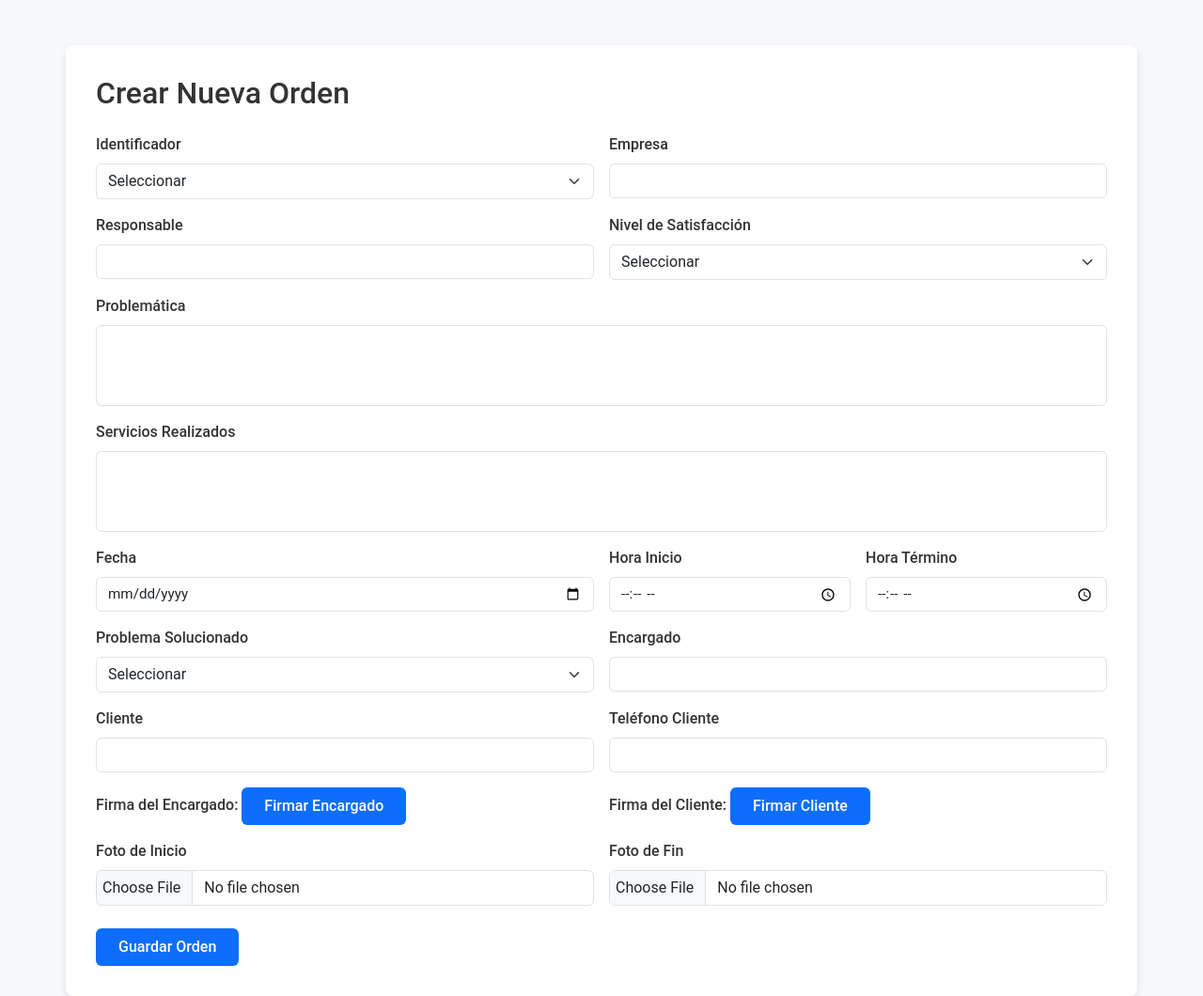
After one commit to AngelPerez10/Gestion, a Django app: page /from_user/ in a window 1280 px wide. The commit adds this page. Shown: the whole page at 94% size. Run offline with Django 5.2, Linux system fonts and the light colour scheme.

Commit message:
Formulario para usuarios
Se creo la vista del formulario para usuarios

```diff
--- a/ordenes_servicios/DigitalFlow/forms.py
+++ b/ordenes_servicios/DigitalFlow/forms.py
@@ -6,12 +6,16 @@ from .models import Orden
 class OrdenForm(forms.ModelForm):
     class Meta:
         model = Orden
-        fields = ['identificador', 'empresa', 'responsable', 'problematica',
-                  'servicios_realizados', 'fecha', 'hora_inicio', 'hora_termino',
-                  'nivel_satisfaccion', 'problema_solucionado', 'nombre_encargado',
-                  'nombre_cliente', 'telefono_cliente', 'foto_inicio', 'foto_fin']
+        fields = [
+            'identificador', 'empresa', 'responsable', 'problematica',
+            'servicios_realizados', 'fecha_inicio', 'hora_inicio',
+            'fecha_finalizacion', 'hora_termino', 'nivel_satisfaccion',
+            'problema_solucionado', 'nombre_encargado', 'nombre_cliente',
+            'telefono_cliente', 'foto_inicio', 'foto_fin', 'firma_encargado', 'firma_cliente'
+        ]
         widgets = {
-            'fecha': forms.DateInput(attrs={'type': 'date'}),
+            'fecha_inicio': forms.DateInput(attrs={'type': 'date'}),
+            'fecha_finalizacion': forms.DateInput(attrs={'type': 'date'}),
             'hora_inicio': forms.TimeInput(attrs={'type': 'time'}),
             'hora_termino': forms.TimeInput(attrs={'type': 'time'}),
         }
--- /dev/null
+++ b/ordenes_servicios/DigitalFlow/static/css/desing_user.css
@@ -0,0 +1,133 @@
+/* Estilos personalizados para el formulario */
+body {
+    font-family: 'Roboto', sans-serif;
+    background-color: #f7f9fc;
+    color: #333;
+    margin: 0;
+    padding: 0;
+}
+
+h1 {
+    font-weight: 700;
+}
+
+.container {
+    background: #ffffff;
+    padding: 2rem;
+    border-radius: 8px;
+    box-shadow: 0px 4px 8px rgba(0, 0, 0, 0.1);
+}
+
+.form-label {
+    font-weight: 500;
+}
+
+.form-control,
+.form-select {
+    border-radius: 6px;
+}
+
+textarea.form-control {
+    resize: none;
+}
+
+canvas {
+    border: 1px solid #ddd;
+    border-radius: 6px;
+    width: 100%;
+    height: 100px;
+    margin-bottom: 1rem;
+}
+
+.btn-primary {
+    background-color: #0d6efd;
+    border: none;
+    border-radius: 6px;
+    padding: 0.5rem 1.5rem;
+    font-size: 1rem;
+    font-weight: 500;
+    transition: all 0.3s ease;
+}
+
+.btn-primary:hover {
+    background-color: #0b5ed7;
+}
+
+.btn-secondary {
+    background-color: #6c757d;
+    border: none;
+    border-radius: 6px;
+    padding: 0.5rem 1.5rem;
+    font-size: 1rem;
+    font-weight: 500;
+    transition: all 0.3s ease;
+}
+
+.btn-secondary:hover {
+    background-color: #5c636a;
+}
+
+.btn-clear {
+    margin-top: 0.5rem;
+    font-size: 0.85rem;
+    padding: 0.4rem 0.8rem;
+}
+
+small.form-text {
+    display: block;
+    margin-top: 0.25rem;
+    color: #6c757d;
+}
+
+textarea,
+input[type="text"],
+input[type="tel"],
+input[type="date"],
+input[type="time"],
+select {
+    font-size: 0.95rem;
+}
+
+#firma_encargado_canvas, #firma_cliente_canvas {
+    width: 100%;
+    height: auto;
+    border: 1px solid black;
+}
+
+.form-signature-container {
+    display: flex;
+    justify-content: center;
+    align-items: center;
+    margin: 20px 0;
+    max-height: 250px;
+    overflow: auto;
+}
+
+
+
+input[type="file"] {
+    padding: 0.375rem;
+}
+
+label {
+    margin-bottom: 0.5rem;
+}
+
+.form-check-label {
+    margin-left: 0.5rem;
+}
+
+button[type="submit"] {
+    margin-right: 0.5rem;
+}
+
+@media only screen and (max-width: 600px) {
+    .form-signature-container {
+        max-height: 150px;
+    }
+
+    canvas {
+        width: 100%;
+        height: auto;
+    }
+}
--- /dev/null
+++ b/ordenes_servicios/DigitalFlow/static/js/digital_signature.js
@@ -0,0 +1,169 @@
+window.onload = function () {
+    const encargadoCanvas = document.getElementById('firma_encargado_canvas');
+    const clienteCanvas = document.getElementById('firma_cliente_canvas');
+    const encargadoCtx = encargadoCanvas.getContext('2d');
+    const clienteCtx = clienteCanvas.getContext('2d');
+
+    // Ajuste de tamaño del lienzo dinámicamente
+    function resizeCanvas(canvas) {
+        canvas.width = canvas.offsetWidth;
+        canvas.height = canvas.offsetHeight;
+    }
+
+    // Función para inicializar los lienzos cuando el modal es mostrado
+    function initializeCanvas(canvas, ctx) {
+        resizeCanvas(canvas);
+        ctx.strokeStyle = 'black';
+        ctx.lineWidth = 2;
+    }
+
+    // Función para cargar las firmas desde localStorage
+    function loadSignature(canvas, ctx, storageKey) {
+        const signatureData = localStorage.getItem(storageKey);
+        if (signatureData) {
+            const img = new Image();
+            img.src = signatureData;
+            img.onload = function () {
+                ctx.drawImage(img, 0, 0, canvas.width, canvas.height);
+            };
+        }
+    }
+
+    // Esperar a que el modal de firma del encargado se abra
+    $('#firmaModalEncargado').on('shown.bs.modal', function () {
+        initializeCanvas(encargadoCanvas, encargadoCtx);
+        loadSignature(encargadoCanvas, encargadoCtx, 'firma_encargado');
+    });
+
+    // Esperar a que el modal de firma del cliente se abra
+    $('#firmaModalCliente').on('shown.bs.modal', function () {
+        initializeCanvas(clienteCanvas, clienteCtx);
+        loadSignature(clienteCanvas, clienteCtx, 'firma_cliente');
+    });
+
+    let drawingEncargado = false;
+    let drawingCliente = false;
+
+    // Función para obtener las coordenadas del cursor o toque
+    function getCursorPosition(canvas, event) {
+        const rect = canvas.getBoundingClientRect();
+        const touch = event.touches ? event.touches[0] : event; // Usar el primer toque si hay varios
+        return {
+            x: touch.clientX - rect.left,
+            y: touch.clientY - rect.top
+        };
+    }
+
+    // Función para iniciar el dibujo
+    function startDrawing(ctx, canvas, e) {
+        const pos = getCursorPosition(canvas, e);
+        ctx.beginPath();
+        ctx.moveTo(pos.x, pos.y);
+        return true;
+    }
+
+    // Función para dibujar en el lienzo
+    function draw(ctx, canvas, e, drawing) {
+        if (drawing) {
+            const pos = getCursorPosition(canvas, e);
+            ctx.lineTo(pos.x, pos.y);
+            ctx.stroke();
+        }
+    }
+
+    // Eventos para el lienzo del encargado
+    encargadoCanvas.addEventListener('mousedown', (e) => {
+        drawingEncargado = startDrawing(encargadoCtx, encargadoCanvas, e);
+    });
+
+    encargadoCanvas.addEventListener('mousemove', (e) => {
+        draw(encargadoCtx, encargadoCanvas, e, drawingEncargado);
+    });
+
+    encargadoCanvas.addEventListener('mouseup', () => {
+        drawingEncargado = false;
+    });
+
+    // Nuevos eventos para pantallas táctiles en el lienzo del encargado
+    encargadoCanvas.addEventListener('touchstart', (e) => {
+        drawingEncargado = startDrawing(encargadoCtx, encargadoCanvas, e);
+        e.preventDefault(); // Prevenir el scroll
+    });
+
+    encargadoCanvas.addEventListener('touchmove', (e) => {
+        draw(encargadoCtx, encargadoCanvas, e, drawingEncargado);
+        e.preventDefault(); // Prevenir el scroll
+    });
+
+    encargadoCanvas.addEventListener('touchend', () => {
+        drawingEncargado = false;
+    });
+
+    // Eventos para el lienzo del cliente
+    clienteCanvas.addEventListener('mousedown', (e) => {
+        drawingCliente = startDrawing(clienteCtx, clienteCanvas, e);
+    });
+
+    clienteCanvas.addEventListener('mousemove', (e) => {
+        draw(clienteCtx, clienteCanvas, e, drawingCliente);
+    });
+
+    clienteCanvas.addEventListener('mouseup', () => {
+        drawingCliente = false;
+    });
+
+    // Nuevos eventos para pantallas táctiles en el lienzo del cliente
+    clienteCanvas.addEventListener('touchstart', (e) => {
+        drawingCliente = startDrawing(clienteCtx, clienteCanvas, e);
+        e.preventDefault(); // Prevenir el scroll
+    });
+
+    clienteCanvas.addEventListener('touchmove', (e) => {
+        draw(clienteCtx, clienteCanvas, e, drawingCliente);
+        e.preventDefault(); // Prevenir el scroll
+    });
+
+    clienteCanvas.addEventListener('touchend', () => {
+        drawingCliente = false;
+    });
+
+    // Limpiar lienzos
+    document.getElementById('clearEncargadoSignature').addEventListener('click', () => {
+        encargadoCtx.clearRect(0, 0, encargadoCanvas.width, encargadoCanvas.height);
+        localStorage.removeItem('firma_encargado'); // Borrar firma almacenada
+    });
+
+    document.getElementById('clearClienteSignature').addEventListener('click', () => {
+        clienteCtx.clearRect(0, 0, clienteCanvas.width, clienteCanvas.height);
+        localStorage.removeItem('firma_cliente'); // Borrar firma almacenada
+    });
+
+    // Convertir firmas a imágenes antes de enviar
+    document.querySelector('form').addEventListener('submit', function (e) {
+        e.preventDefault(); // Prevenir el envío del formulario para evitar recarga de página
+
+        // Obtener las imágenes en formato base64
+        const encargadoSignature = encargadoCanvas.toDataURL();
+        const clienteSignature = clienteCanvas.toDataURL();
+
+        // Guardar las firmas en localStorage
+        localStorage.setItem('firma_encargado', encargadoSignature);
+        localStorage.setItem('firma_cliente', clienteSignature);
+
+        // Crear campos ocultos en el formulario para enviar las imágenes
+        const encargadoInput = document.createElement('input');
+        encargadoInput.type = 'hidden';
+        encargadoInput.name = 'firma_encargado';
+        encargadoInput.value = encargadoSignature;
+        this.appendChild(encargadoInput);
+
+        const clienteInput = document.createElement('input');
+        clienteInput.type = 'hidden';
+        clienteInput.name = 'firma_cliente';
+        clienteInput.value = clienteSignature;
+        this.appendChild(clienteInput);
+
+        // Enviar el formulario
+        this.submit();
+    });
+};
--- /dev/null
+++ b/ordenes_servicios/DigitalFlow/templates/from_user.html
@@ -0,0 +1,153 @@
+<!-- Archivo: DigitalFlow/templates/from_user.html   http://127.0.0.1:8000/from_user/ -->
+
+<!DOCTYPE html>
+<html lang="en">
+<head>
+    {% load static %}
+    <meta charset="UTF-8">
+    <meta name="viewport" content="width=device-width, initial-scale=1.0">
+    <link href="https://cdn.jsdelivr.net/npm/bootstrap@5.3.0-alpha1/dist/css/bootstrap.min.css" rel="stylesheet">
+    <link rel="stylesheet" href="{% static 'css/desing_user.css' %}">
+    <title>Formulario de Usuario</title>
+</head>
+<body>
+    <div class="container mt-5">
+        <h2 class="mb-4">Crear Nueva Orden</h2>
+        <!-- Formulario de creación de orden -->
+        <form action="{% url 'DigitalFlow:from_user' %}" method="POST" enctype="multipart/form-data">
+            {% csrf_token %}
+            <div class="row g-3">
+                <div class="col-md-6">
+                    <label for="identificador" class="form-label">Identificador</label>
+                    <select class="form-select" id="identificador" name="identificador" required>
+                        <option value="" disabled selected>Seleccionar</option>
+                        <option value="H">H</option>
+                        <option value="Q">Q</option>
+                        <option value="M">M</option>
+                    </select>
+                </div>
+                <div class="col-md-6">
+                    <label for="empresa" class="form-label">Empresa</label>
+                    <input type="text" class="form-control" id="empresa" name="empresa" required>
+                </div>
+                <div class="col-md-6">
+                    <label for="responsable" class="form-label">Responsable</label>
+                    <input type="text" class="form-control" id="responsable" name="responsable" required>
+                </div>
+                <div class="col-md-6">
+                    <label for="nivel_satisfaccion" class="form-label">Nivel de Satisfacción</label>
+                    <select class="form-select" id="nivel_satisfaccion" name="nivel_satisfaccion" required>
+                        <option value="" disabled selected>Seleccionar</option>
+                        <option value="1">1 - Malo</option>
+                        <option value="2">2 - Regular</option>
+                        <option value="3">3 - Bueno</option>
+                        <option value="4">4 - Excelente</option>
+                    </select>
+                </div>
+                <div class="col-md-12">
+                    <label for="problematica" class="form-label">Problemática</label>
+                    <textarea class="form-control" id="problematica" name="problematica" rows="3" required></textarea>
+                </div>
+                <div class="col-md-12">
+                    <label for="servicios_realizados" class="form-label">Servicios Realizados</label>
+                    <textarea class="form-control" id="servicios_realizados" name="servicios_realizados" rows="3" required></textarea>
+                </div>
+                <div class="col-md-6">
+                    <label for="fecha" class="form-label">Fecha</label>
+                    <input type="date" class="form-control" id="fecha" name="fecha" required>
+                </div>
+                <div class="col-md-3">
+                    <label for="hora_inicio" class="form-label">Hora Inicio</label>
+                    <input type="time" class="form-control" id="hora_inicio" name="hora_inicio" required>
+                </div>
+                <div class="col-md-3">
+                    <label for="hora_termino" class="form-label">Hora Término</label>
+                    <input type="time" class="form-control" id="hora_termino" name="hora_termino" required>
+                </div>
+                <div class="col-md-6">
+                    <label for="problema_solucionado" class="form-label">Problema Solucionado</label>
+                    <select class="form-select" id="problema_solucionado" name="problema_solucionado" required>
+                        <option value="" disabled selected>Seleccionar</option>
+                        <option value="True">Sí</option>
+                        <option value="False">No</option>
+                    </select>
+                </div>
+                <div class="col-md-6">
+                    <label for="nombre_encargado" class="form-label">Encargado</label>
+                    <input type="text" class="form-control" id="nombre_encargado" name="nombre_encargado" required>
+                </div>
+                <div class="col-md-6">
+                    <label for="nombre_cliente" class="form-label">Cliente</label>
+                    <input type="text" class="form-control" id="nombre_cliente" name="nombre_cliente" required>
+                </div>
+                <div class="col-md-6">
+                    <label for="telefono_cliente" class="form-label">Teléfono Cliente</label>
+                    <input type="tel" class="form-control" id="telefono_cliente" name="telefono_cliente" required>
+                </div>
+                <div class="col-md-6">
+                    <label for="firma_encargado" class="form-label">Firma del Encargado:</label>
+                    <button type="button" class="btn btn-primary" data-bs-toggle="modal" data-bs-target="#firmaModalEncargado">Firmar Encargado</button>
+                </div>
+                <div class="col-md-6">
+                    <label for="firma_cliente" class="form-label">Firma del Cliente:</label>
+                    <button type="button" class="btn btn-primary" data-bs-toggle="modal" data-bs-target="#firmaModalCliente">Firmar Cliente</button>
+                </div>
+                <div class="col-md-6">
+                    <label for="foto_inicio" class="form-label">Foto de Inicio</label>
+                    <input type="file" class="form-control" id="foto_inicio" name="foto_inicio" accept="image/*">
+                </div>
+                <div class="col-md-6">
+                    <label for="foto_fin" class="form-label">Foto de Fin</label>
+                    <input type="file" class="form-control" id="foto_fin" name="foto_fin" accept="image/*">
+                </div>
+            </div>
+            <div class="mt-4">
+                <button type="submit" class="btn btn-primary">Guardar Orden</button>
+            </div>
+        </form>
+    </div>
+
+    <!-- Modal de Firma Encargado -->
+    <div class="modal fade" id="firmaModalEncargado" tabindex="-1" aria-labelledby="firmaModalEncargadoLabel" aria-hidden="true">
+        <div class="modal-dialog">
+            <div class="modal-content">
+                <div class="modal-header">
+                    <h5 class="modal-title" id="firmaModalEncargadoLabel">Firma del Encargado</h5>
+                    <button type="button" class="btn-close" data-bs-dismiss="modal" aria-label="Close"></button>
+                </div>
+                <div class="modal-body">
+                    <canvas id="firma_encargado_canvas" width="500" height="200"></canvas>
+                    <button type="button" class="btn btn-secondary btn-clear" id="clearEncargadoSignature">Limpiar Firma</button>
+                </div>
+                <div class="modal-footer">
+                    <button type="button" class="btn btn-primary" id="saveEncargadoSignature" data-bs-dismiss="modal">Guardar Firma</button>
+                </div>
+            </div>
+        </div>
+    </div>
+
+    <!-- Modal de Firma Cliente -->
+    <div class="modal fade" id="firmaModalCliente" tabindex="-1" aria-labelledby="firmaModalClienteLabel" aria-hidden="true">
+        <div class="modal-dialog">
+            <div class="modal-content">
+                <div class="modal-header">
+                    <h5 class="modal-title" id="firmaModalClienteLabel">Firma del Cliente</h5>
+                    <button type="button" class="btn-close" data-bs-dismiss="modal" aria-label="Close"></button>
+                </div>
+                <div class="modal-body">
+                    <canvas id="firma_cliente_canvas" width="500" height="200"></canvas>
+                    <button type="button" class="btn btn-secondary btn-clear" id="clearClienteSignature">Limpiar Firma</button>
+                </div>
+                <div class="modal-footer">
+                    <button type="button" class="btn btn-primary" id="saveClienteSignature" data-bs-dismiss="modal">Guardar Firma</button>
+                </div>
+            </div>
+        </div>
+    </div>
+
+    <script src="https://code.jquery.com/jquery-3.6.0.min.js"></script>
+    <script src="https://cdn.jsdelivr.net/npm/@popperjs/core@2.11.6/dist/umd/popper.min.js"></script>
+    <script src="https://cdn.jsdelivr.net/npm/bootstrap@5.3.0-alpha1/dist/js/bootstrap.min.js"></script>
+    <script src="{% static 'js/digital_signature.js' %}"></script>
+</body>
+</html>
--- a/ordenes_servicios/DigitalFlow/templates/ordenes/listado_ordenes.html
+++ b/ordenes_servicios/DigitalFlow/templates/ordenes/listado_ordenes.html
@@ -60,8 +60,9 @@
                                 <th>Responsable</th>
                                 <th>Problemática</th>
                                 <th>Servicios Realizados</th>
-                                <th>Fecha</th>
+                                <th>Fecha de Inicio</th>
                                 <th>Hora Inicio</th>
+                                <th>Fecha de Finalización</th>
                                 <th>Hora Término</th>
                                 <th>Nivel de Satisfacción</th>
                                 <th>Problema Solucionado</th>
@@ -81,8 +82,9 @@
                                 <td>{{ orden.responsable }}</td>
                                 <td>{{ orden.problematica }}</td>
                                 <td>{{ orden.servicios_realizados }}</td>
-                                <td>{{ orden.fecha }}</td>
+                                <td>{{ orden.fecha_inicio }}</td>
                                 <td>{{ orden.hora_inicio }}</td>
+                                <td>{{ orden.fecha_finalizacion }}</td>
                                 <td>{{ orden.hora_termino }}</td>
                                 <td>{{ orden.nivel_satisfaccion }}</td>
                                 <td>{{ orden.problema_solucionado|yesno:"Sí,No" }}</td>
--- a/ordenes_servicios/DigitalFlow/urls.py
+++ b/ordenes_servicios/DigitalFlow/urls.py
@@ -10,5 +10,5 @@ urlpatterns = [
     path('crear/', views.crear_orden, name='crear_orden'),
     path('editar/<int:pk>/', views.editar_orden, name='editar_orden'),
     path('eliminar/<int:pk>/', views.eliminar_orden, name='eliminar_orden'),
-    path('pdf/<int:pk>/', views.pdf_orden, name='pdf_orden'),  # Nueva URL para el PDF
+    path('from_user/', views.from_user, name='from_user'),
 ]
--- a/ordenes_servicios/DigitalFlow/views.py
+++ b/ordenes_servicios/DigitalFlow/views.py
@@ -4,6 +4,10 @@ from .models import Orden
 from .forms import OrdenForm
 from django.contrib import messages
 from django.http import HttpResponse
+from reportlab.lib.pagesizes import letter
+from reportlab.pdfgen import canvas
+import io
+from django.core.files.base import ContentFile
 from reportlab.lib.pagesizes import letter
 from reportlab.pdfgen import canvas
 
@@ -58,34 +62,35 @@ def eliminar_orden(request, pk):
     return JsonResponse({'status': 'error', 'message': 'Método no permitido.'}, status=405)
 
 
-# Vista para generar el PDF de una orden
-def pdf_orden(request, pk):
-    orden = get_object_or_404(Orden, pk=pk)
+# Vista para el formulario de usuario
+def from_user(request):
+    if request.method == 'POST':
+        form = OrdenForm(request.POST, request.FILES)
+        if form.is_valid():
+            orden = form.save(commit=False)
 
-    # Crear la respuesta HTTP con el tipo de contenido de un PDF
-    response = HttpResponse(content_type='application/pdf')
-    response['Content-Disposition'] = f'attachment; filename=orden_{orden.identificador}.pdf'
+            # Generar el PDF
+            buffer = io.BytesIO()
+            p = canvas.Canvas(buffer, pagesize=letter)
+            p.drawString(100, 750, f"Orden: {orden.identificador}")
+            p.drawString(100, 730, f"Empresa: {orden.empresa}")
+            p.drawString(100, 710, f"Responsable: {orden.responsable}")
+            p.drawString(100, 690, "Firma del Encargado:")
+            if orden.firma_encargado:
+                p.drawImage(orden.firma_encargado.path, 100, 650, width=150, height=50)
+            p.drawString(100, 630, "Firma del Cliente:")
+            if orden.firma_cliente:
+                p.drawImage(orden.firma_cliente.path, 100, 600, width=150, height=50)
+            p.save()
 
-    # Crear el objeto canvas para generar el PDF
-    p = canvas.Canvas(response, pagesize=letter)
+            # Guardar el PDF en la base de datos
+            buffer.seek(0)
+            pdf_file = ContentFile(buffer.read())
+            buffer.close()
+            orden.pdf_generado.save(f"orden_{orden.id}.pdf", pdf_file)
 
-    # Agregar contenido al PDF
-    p.drawString(100, 750, f"Orden ID: {orden.identificador}")
-    p.drawString(100, 730, f"Empresa: {orden.empresa}")
-    p.drawString(100, 710, f"Responsable: {orden.responsable}")
-    p.drawString(100, 690, f"Problemática: {orden.problematica}")
-    p.drawString(100, 670, f"Servicios Realizados: {orden.servicios_realizados}")
-    p.drawString(100, 650, f"Fecha: {orden.fecha}")
-    p.drawString(100, 630, f"Hora Inicio: {orden.hora_inicio}")
-    p.drawString(100, 610, f"Hora Término: {orden.hora_termino}")
-    p.drawString(100, 590, f"Nivel de Satisfacción: {orden.nivel_satisfaccion}")
-    p.drawString(100, 570, f"Problema Solucionado: {'Sí' if orden.problema_solucionado else 'No'}")
-    p.drawString(100, 550, f"Encargado: {orden.nombre_encargado}")
-    p.drawString(100, 530, f"Cliente: {orden.nombre_cliente}")
-    p.drawString(100, 510, f"Teléfono Cliente: {orden.telefono_cliente}")
-
-    # Finalizar el PDF
-    p.showPage()
-    p.save()
-
-    return response
+            orden.save()
+            return redirect('DigitalFlow:listado_ordenes')
+    else:
+        form = OrdenForm()
+    return render(request, 'from_user.html', {'form': form})
--- a/ordenes_servicios/ordenes_servicios/settings.py
+++ b/ordenes_servicios/ordenes_servicios/settings.py
@@ -117,8 +117,9 @@ USE_TZ = True
 # https://docs.djangoproject.com/en/5.1/howto/static-files/
 
 STATIC_URL = "static/"
-STATICFILES_DIRS = [BASE_DIR / "static"]
-
+STATICFILES_DIRS = [
+    BASE_DIR / "static",
+]
 
 MEDIA_URL = '/media/'
 MEDIA_ROOT = BASE_DIR / 'media'
```
Also changed, not shown: ordenes_servicios/DigitalFlow/models.py (+6 -2 lines), ordenes_servicios/DigitalFlow/templates/ordenes/editar_orden.html (+8 -3 lines), ordenes_servicios/DigitalFlow/migrations/0003_rename_fecha_orden_fecha_inicio_and_more.py (added), ordenes_servicios/DigitalFlow/migrations/0004_orden_firma_cliente_orden_firma_encargado_and_more.py (added), ordenes_servicios/DigitalFlow/static/css/desing_crud.css (deleted), ordenes_servicios/db.sqlite3.
